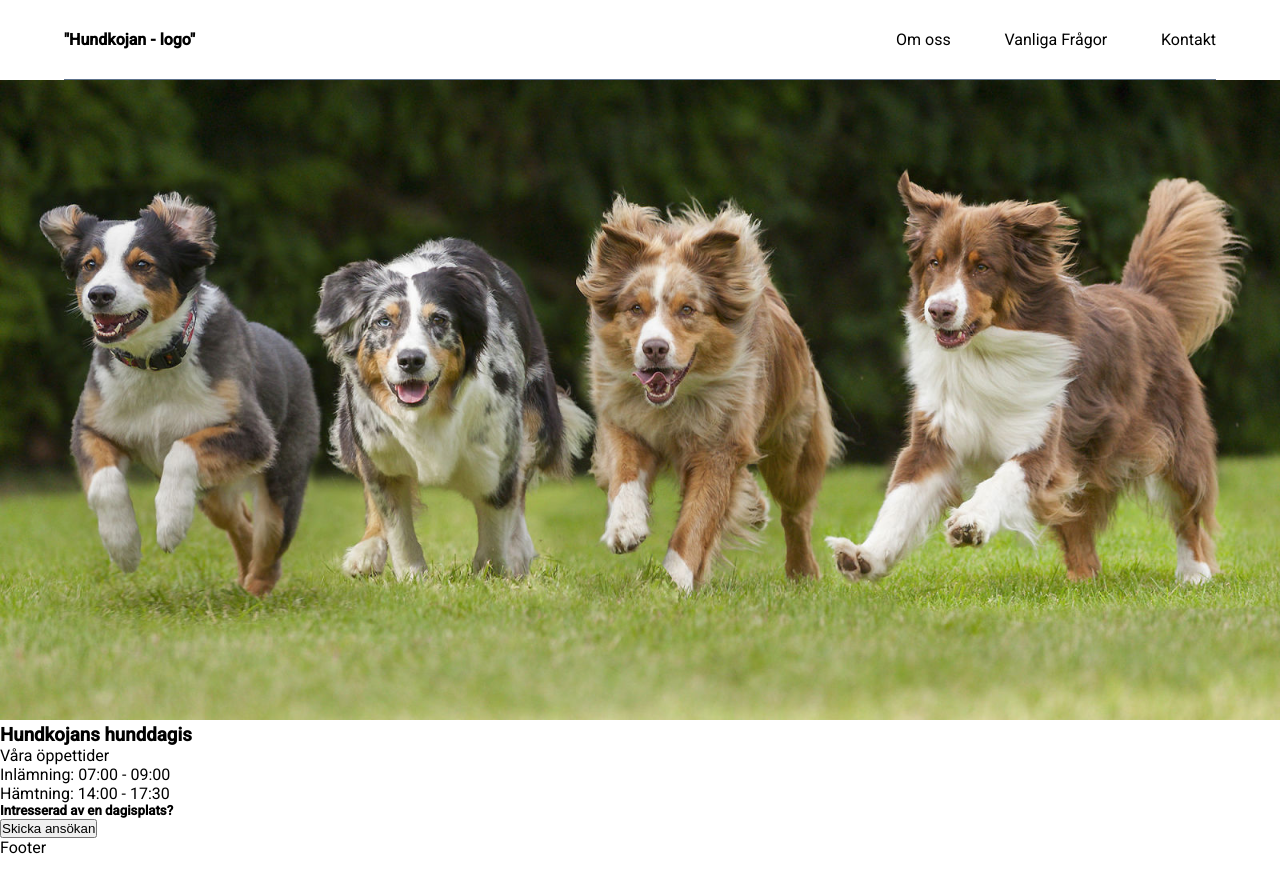
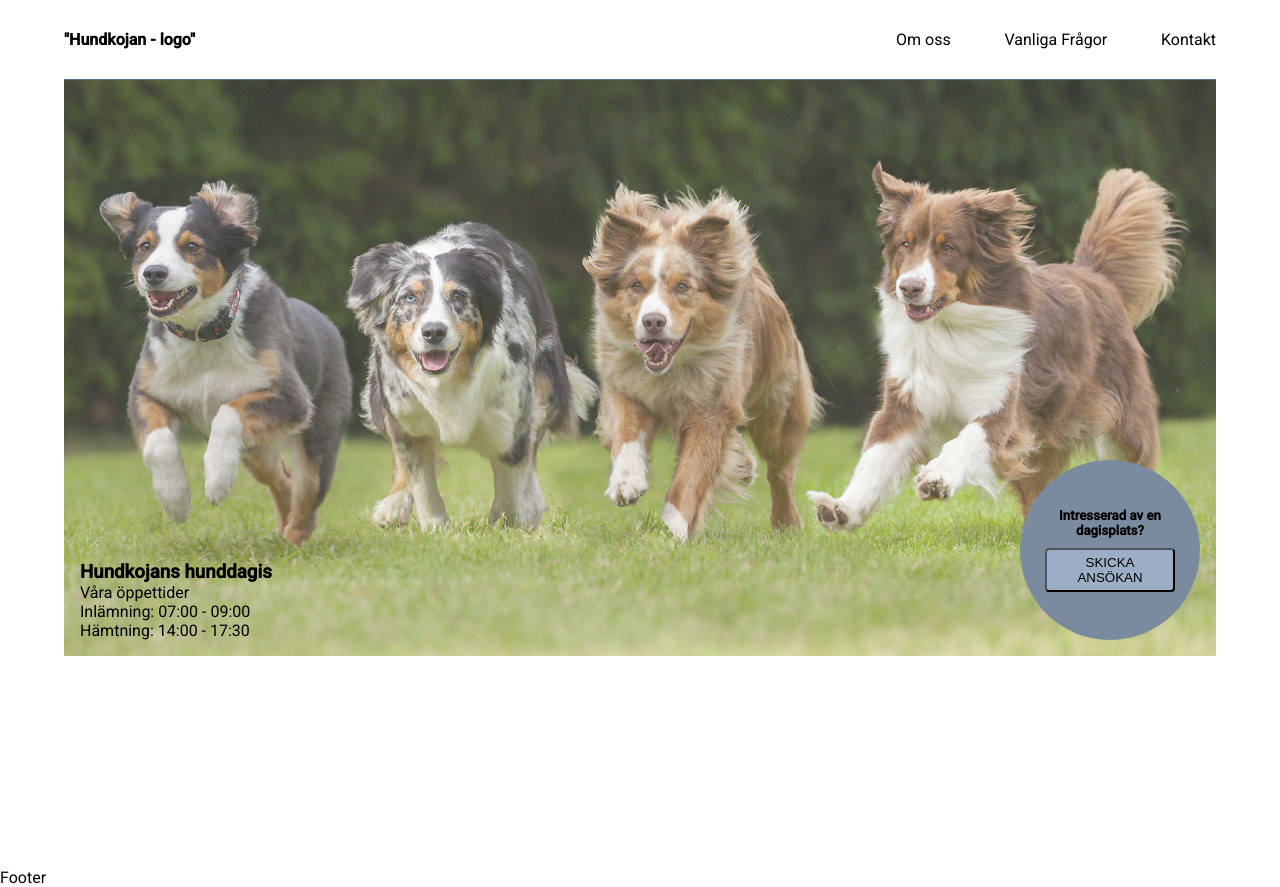
Before and after one commit to EmmaOlsson/hunddagis, a React (Create React App) app: page / in a window 1280 px wide. Before the commit the page ends 857 px from the top, so only its background shows below. Built offline with nearby package versions, Linux system fonts and the light colour scheme.

Commit message:
main img + info

```diff
--- a/src/css/about.module.css
+++ b/src/css/about.module.css
@@ -1,7 +1,7 @@
-main{
+/* main{
     width: 100vw;
     background-color: lightblue;
-}
+} */
 
 .boxes{
     background-color: lightpink;
--- a/src/css/homescreen.module.css
+++ b/src/css/homescreen.module.css
@@ -1,8 +1,60 @@
+
+.mainContainer {
+    width: 90%;
+    margin: 0 auto;
+    display: flex;
+    flex-direction: column;
+}
 
 .mainImg {
-    width: 100vw;
+    width: 100%;
+    opacity: 80%;
+    position: relative;
 }
 
-.welcomeText {
+.mainText {
+    position: relative;
+    bottom: 13.25rem;
+    display: flex;
+    flex-direction: row;
+    width: 100%;
+    height: 100%;
+    justify-content: space-between;
+/*     margin: 10px; */
+    align-items: flex-end;
+/*     background-color: var(--white-regular);
+    opacity: 60%; */
+    padding: 1rem;
+}
+
+.infoBox {
 
 }
+
+.applicationBox {
+    display: flex;
+    flex-direction: column;
+    align-items: center;
+    justify-content: center;
+    width: 180px;
+    height: 180px;
+    background-color: var(--grey-blue);
+    border-radius: 50%;
+/*     margin: 20px; */
+    padding: 25px;
+}
+
+.applicationBox h5 {
+    /* margin: 0 auto; */
+    text-align: center;
+    margin-bottom: 10px;
+}
+
+.applicationButton {
+    color: var(--black-regular);
+    background-color: var(--sky-blue);
+    padding: 5px;
+    text-transform: uppercase;
+    border-radius: 4px;
+    box-shadow: var(--white-blue);
+}
--- a/src/screens/HomeScreen.js
+++ b/src/screens/HomeScreen.js
@@ -7,17 +7,27 @@ import happyDogsImg from '../../src/assets/graphics/happy-dogs.jpg';
 const HomeScreen = () => {
   return (
     <section>
-      <div>
-      <img className={Styles.mainImg} src={happyDogsImg} alt="picture-of-happy-dogs" ></img>
-      <article className={Styles.welcomeText} >
+
+
+      <main className={Styles.mainContainer} >
+
+      <img className={Styles.mainImg} src={happyDogsImg} alt="happy-dogs" ></img>
+
+      <div className={Styles.mainText} >
+      <article className={Styles.infoBox} >
         <h3>Hundkojans hunddagis</h3>
         <p>Våra öppettider</p>
         <p>Inlämning: 07:00 - 09:00</p>
         <p>Hämtning: 14:00 - 17:30</p>
       </article>
-      <h5>Intresserad av en dagisplats?</h5>
-      <button className={Styles.applicationButton} >Skicka ansökan</button>
+      <article className={Styles.applicationBox} >
+        <h5>Intresserad av en dagisplats?</h5>
+        <button className={Styles.applicationButton} >Skicka ansökan</button>
+      </article>
       </div>
+      </main>
+
+
     </section>
   )
 };
```
